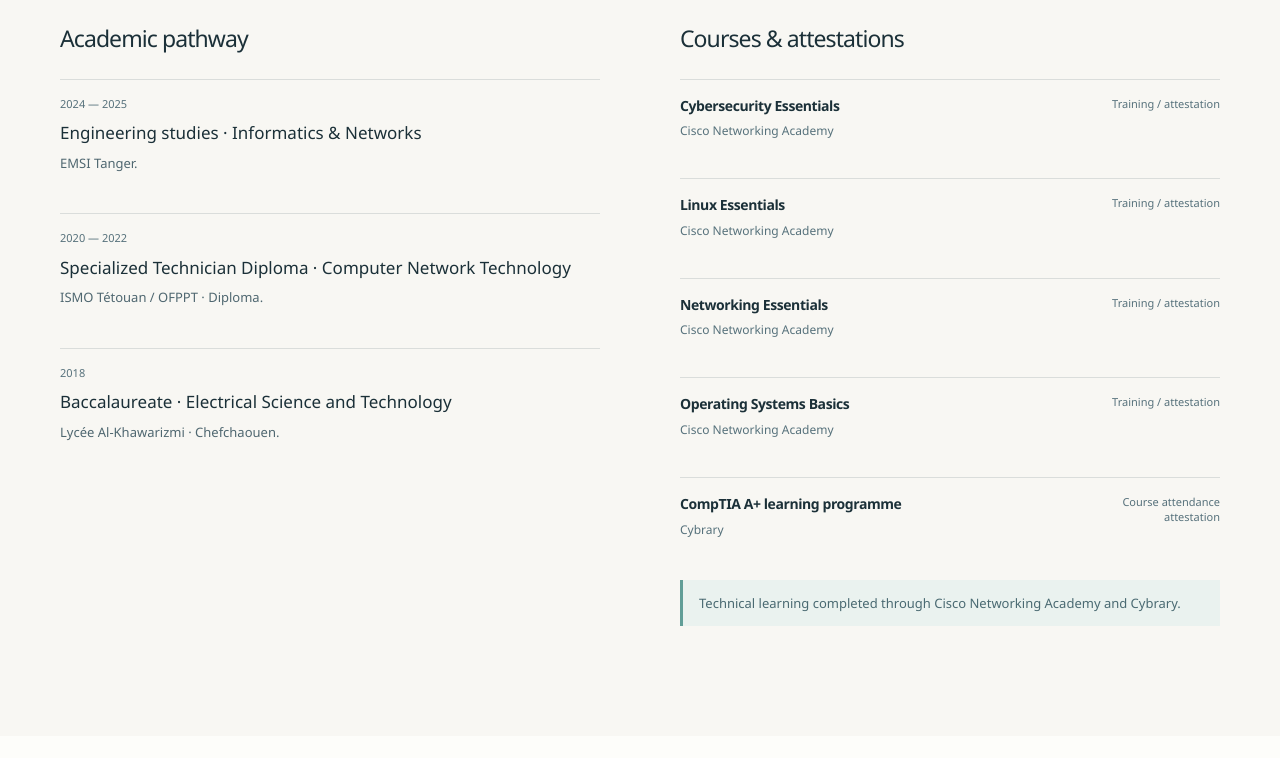
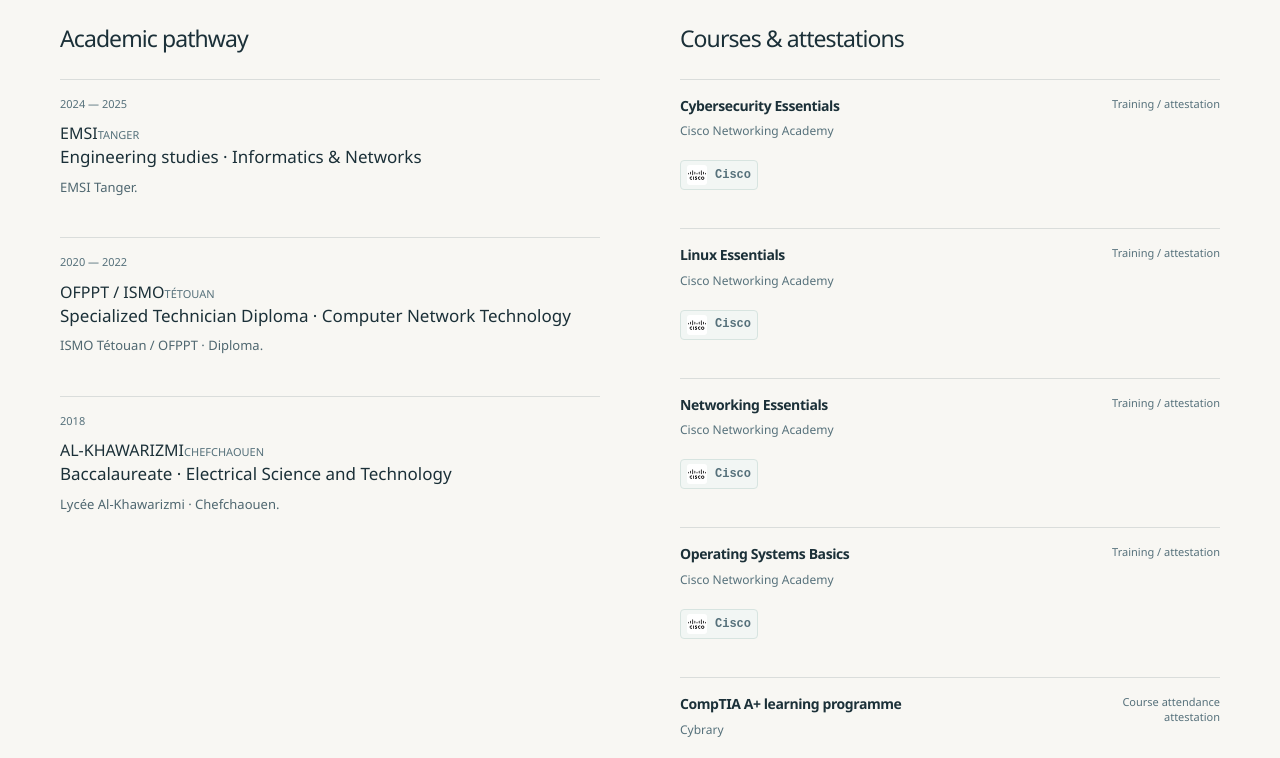
Before and after one commit to tahazitan/taha-zitane-portfolio, a Next.js app: page / in a window 1280 px wide. Shown: the part 10932-11690 px from the top of the page. Built offline with nearby package versions, Linux system fonts and the light colour scheme.

Commit message:
Apply honest institution wordmarks and contextual service/course marks

```diff
--- a/src/components/Home.tsx
+++ b/src/components/Home.tsx
@@ -14,6 +14,7 @@
 
 export default function Home({locale}:{locale:Locale}){
  const c=content[locale];const rtl=locale==="ar";const credentials=professional[locale];
+ const serviceTools=[["AnyDesk","Windows"],["Cisco","Windows Server","Linux"],["Wireshark","Linux"],["GNS3","FRRouting","GitHub"]];
  return <div className={`page-shell ${rtl?"rtl":""}`} dir={rtl?"rtl":"ltr"}>
   <LocaleSetup locale={locale}/>
   <Navigation locale={locale}/>
@@ -57,11 +58,11 @@
 
    <section className="section education-section" id="education"><div className="container-xl">
     <Reveal className="section-heading"><span className="section-number">{credentials.kicker}</span><div className="heading-row"><h2>{credentials.title}</h2><p>{credentials.intro}</p></div></Reveal>
-    <div className="education-grid"><Reveal><h3>{credentials.studyTitle}</h3><div className="study-list">{credentials.studies.map(item=><article key={item.year} className="study-item"><small>{item.year}</small><div><h4>{item.title}</h4><p>{item.detail}</p></div></article>)}</div></Reveal>
-    <Reveal delay={.1}><h3>{credentials.trainingTitle}</h3><div className="training-list">{credentials.courses.map(item=><div className="training-item" key={item.name}><div><strong>{item.name}</strong><span>{item.provider}</span></div><small>{item.kind}</small></div>)}</div><p className="education-footnote">{credentials.note}</p></Reveal></div>
+    <div className="education-grid"><Reveal><h3>{credentials.studyTitle}</h3><div className="study-list">{credentials.studies.map((item,i)=><article key={item.year} className="study-item"><small>{item.year}</small><div className="study-body"><span className="institution-name" aria-label={i===0?"EMSI Tanger":i===1?"ISMO Tétouan / OFPPT":"Lycée Al-Khawarizmi"}>{i===0?"EMSI":i===1?"OFPPT / ISMO":"AL-KHAWARIZMI"}<small>{i===0?"TANGER":i===1?"TÉTOUAN":"CHEFCHAOUEN"}</small></span><h4>{item.title}</h4><p>{item.detail}</p></div></article>)}</div></Reveal>
+    <Reveal delay={.1}><h3>{credentials.trainingTitle}</h3><div className="training-list">{credentials.courses.map(item=><div className="training-item" key={item.name}><div><strong>{item.name}</strong><span>{item.provider}</span><TechnologyMarks technologies={[item.provider]} limit={1} variant="inline"/></div><small>{item.kind}</small></div>)}</div><p className="education-footnote">{credentials.note}</p></Reveal></div>
    </div></section>
 
-   <section className="section service-section" id="services" aria-labelledby="services-title"><div className="container-xl"><Reveal className="section-heading"><span className="section-number">{c.servicesKicker}</span><div className="heading-row"><h2 id="services-title">{c.servicesTitle}</h2><p>{c.servicesSub}</p></div></Reveal><div className="services-grid">{c.services.map(service=><Reveal key={service.number}><article className="service-item"><span>{service.number}</span><ArrowUpRight size={22}/><h3>{service.title}</h3><p>{service.body}</p></article></Reveal>)}</div></div></section>
+   <section className="section service-section" id="services" aria-labelledby="services-title"><div className="container-xl"><Reveal className="section-heading"><span className="section-number">{c.servicesKicker}</span><div className="heading-row"><h2 id="services-title">{c.servicesTitle}</h2><p>{c.servicesSub}</p></div></Reveal><div className="services-grid">{c.services.map((service,i)=><Reveal key={service.number}><article className="service-item"><span>{service.number}</span><ArrowUpRight size={22}/><h3>{service.title}</h3><p>{service.body}</p><div className="service-tool-strip"><TechnologyMarks technologies={serviceTools[i]} limit={4} variant="inline"/></div></article></Reveal>)}</div></div></section>
 
    <section className="contact-section" id="contact" aria-labelledby="contact-title"><div className="container-xl"><Reveal><span className="section-number light-number">{c.contactKicker}</span><div className="contact-row"><div><h2 id="contact-title">{c.contactTitle}</h2><p>{c.contactBody}</p></div><a className="contact-circle" href={mailUrl} aria-label={c.emailMe}><ArrowUpRight size={52} strokeWidth={1.3}/></a></div></Reveal><div className="contact-bottom"><a href={mailUrl} className="email-address">zitanet44@gmail.com <ArrowUpRight size={20}/></a><a href={`tel:${phoneNumber}`} className="phone-address"><Phone size={18}/> {prettyPhoneNumber}</a><div className="socials"><a href="/contact/taha-zitane.vcf" download="taha-zitane.vcf" aria-label={locale==='ar'?'حفظ بطاقة الاتصال':locale==='fr'?'Enregistrer le contact':'Save contact'}><ContactRound size={18}/>{locale==='ar'?'حفظ الاتصال':locale==='fr'?'CONTACT':'SAVE CONTACT'}</a><a href={githubUrl} target="_blank" rel="noopener noreferrer"><Github size={18}/> GITHUB</a><a href={linkedInUrl} target="_blank" rel="noopener noreferrer"><Linkedin size={18}/> LINKEDIN</a></div></div></div></section>
   </main>
```
